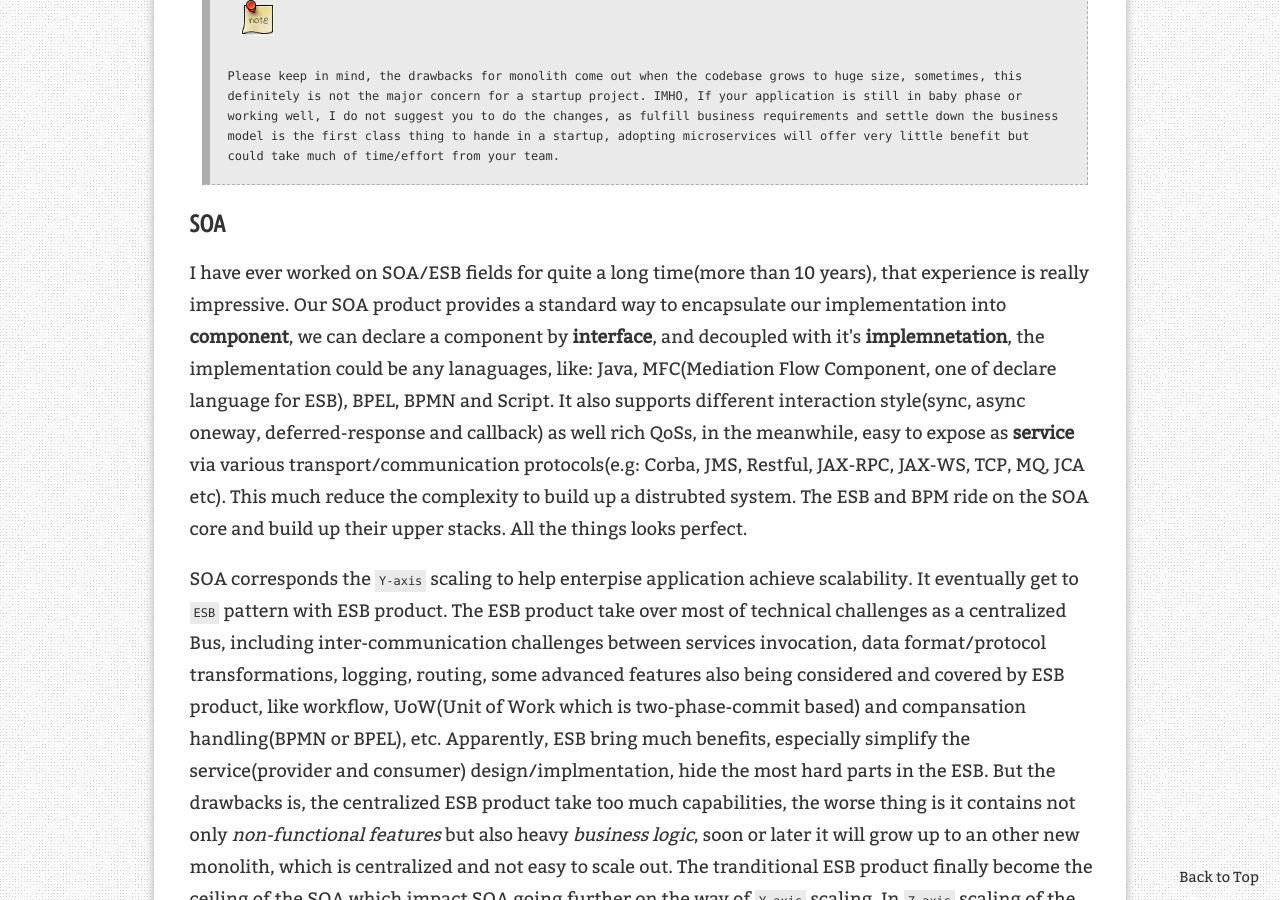
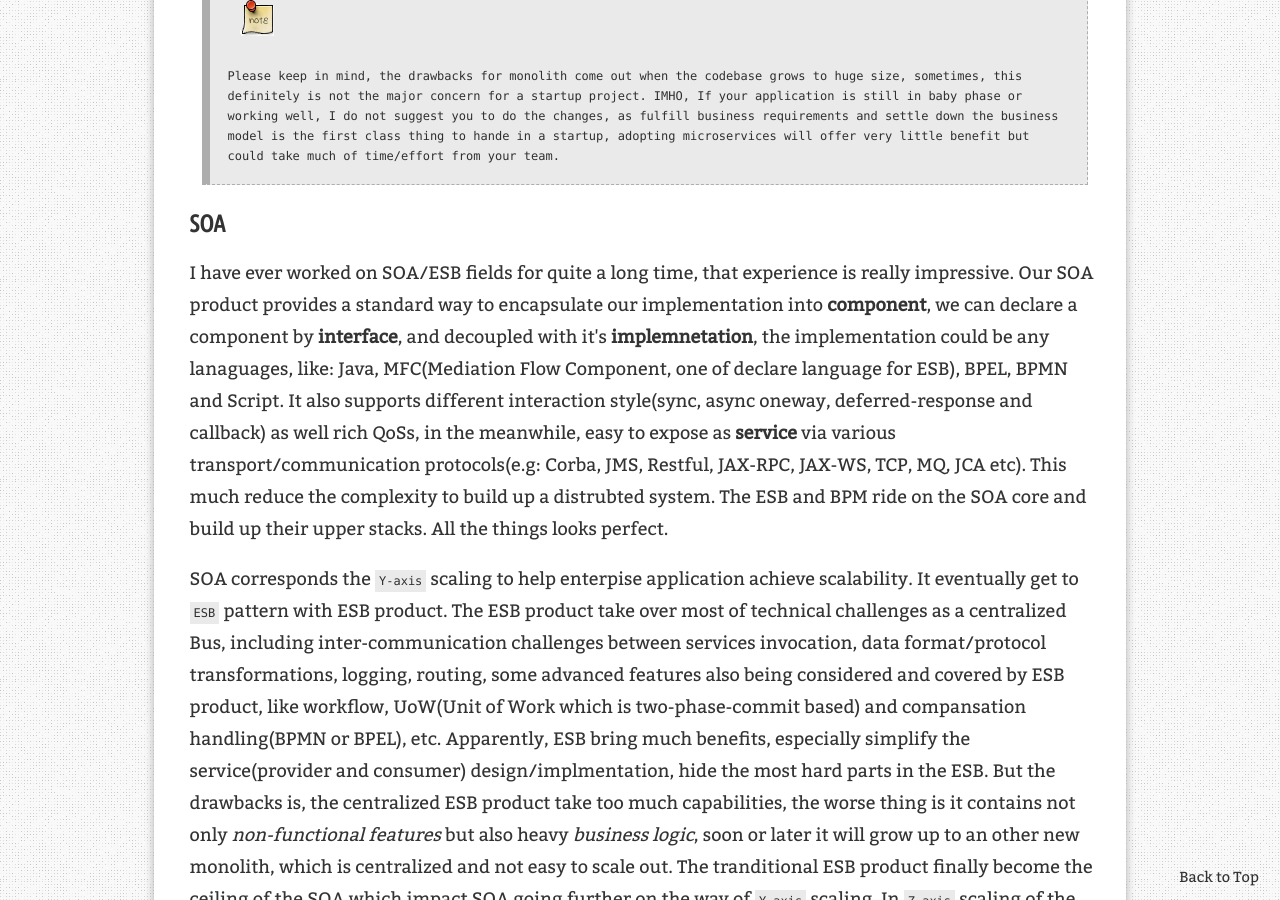
Before and after one commit to leezhenghui/leezhenghui.github.io, a Jekyll site: the page built from _posts/2018-10-10-build-a-scalable-system-basics.md, in a window 1280 px wide and 900 px high, scrolled down 8919 px. Built offline with Jekyll 4.4.1, drawn with Linux system fonts in a browser that asks for light colours; comment, search, counter and statistics services are not loaded.

Commit message:
auto udpate by doc builder

```diff
--- a/_posts/2018-10-10-build-a-scalable-system-basics.md
+++ b/_posts/2018-10-10-build-a-scalable-system-basics.md
@@ -149,7 +149,7 @@
 
 ### SOA
 
-I have ever worked on SOA/ESB fields for quite a long time(more than 10 years), that experience is really impressive. Our SOA product provides a standard way to encapsulate our implementation into **component**, we can declare a component by **interface**, and decoupled with it's **implemnetation**, the implementation could be any lanaguages, like: Java, MFC(Mediation Flow Component, one of declare language for ESB), BPEL, BPMN and Script. It also supports different interaction style(sync, async oneway, deferred-response and callback) as well rich QoSs, in the meanwhile, easy to expose as **service** via various transport/communication protocols(e.g: Corba, JMS, Restful, JAX-RPC, JAX-WS, TCP, MQ, JCA etc). This much reduce the complexity to build up a distrubted system. The ESB and BPM ride on the SOA core and build up their upper stacks. All the things looks perfect.
+I have ever worked on SOA/ESB fields for quite a long time, that experience is really impressive. Our SOA product provides a standard way to encapsulate our implementation into **component**, we can declare a component by **interface**, and decoupled with it's **implemnetation**, the implementation could be any lanaguages, like: Java, MFC(Mediation Flow Component, one of declare language for ESB), BPEL, BPMN and Script. It also supports different interaction style(sync, async oneway, deferred-response and callback) as well rich QoSs, in the meanwhile, easy to expose as **service** via various transport/communication protocols(e.g: Corba, JMS, Restful, JAX-RPC, JAX-WS, TCP, MQ, JCA etc). This much reduce the complexity to build up a distrubted system. The ESB and BPM ride on the SOA core and build up their upper stacks. All the things looks perfect.
 
 SOA corresponds the `Y-axis` scaling to help enterpise application achieve scalability. It eventually get to `ESB` pattern with ESB product. The ESB product take over most of technical challenges as a centralized Bus, including inter-communication challenges between services invocation, data format/protocol transformations, logging, routing, some advanced features also being considered and covered by ESB product, like workflow, UoW(Unit of Work which is two-phase-commit based) and compansation handling(BPMN or BPEL), etc. Apparently, ESB bring much benefits, especially simplify the service(provider and consumer) design/implmentation, hide the most hard parts in the ESB. But the drawbacks is, the centralized ESB product take too much capabilities, the worse thing is it contains not only _non-functional features_ but also heavy _business logic_, soon or later it will grow up to an other new monolith, which is centralized and not easy to scale out. The tranditional ESB product finally become the ceiling of the SOA which impact SOA going further on the way of `Y-axis` scaling. In `Z-axis` scaling of the Scale Cube, SOA spec does not deal with database design for services, so the data partition still be a horizontal scaling, no much difference than monolith.
 
```
